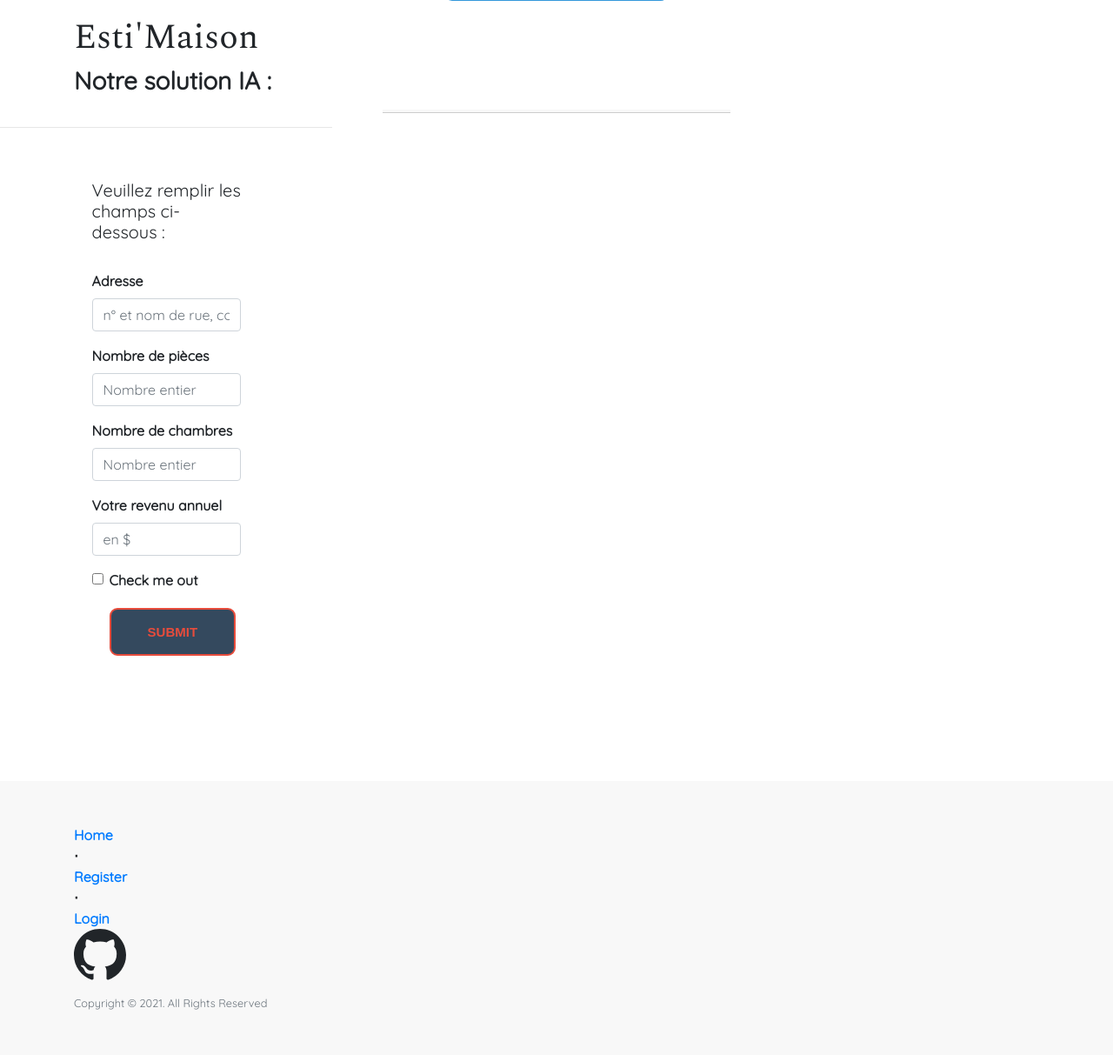
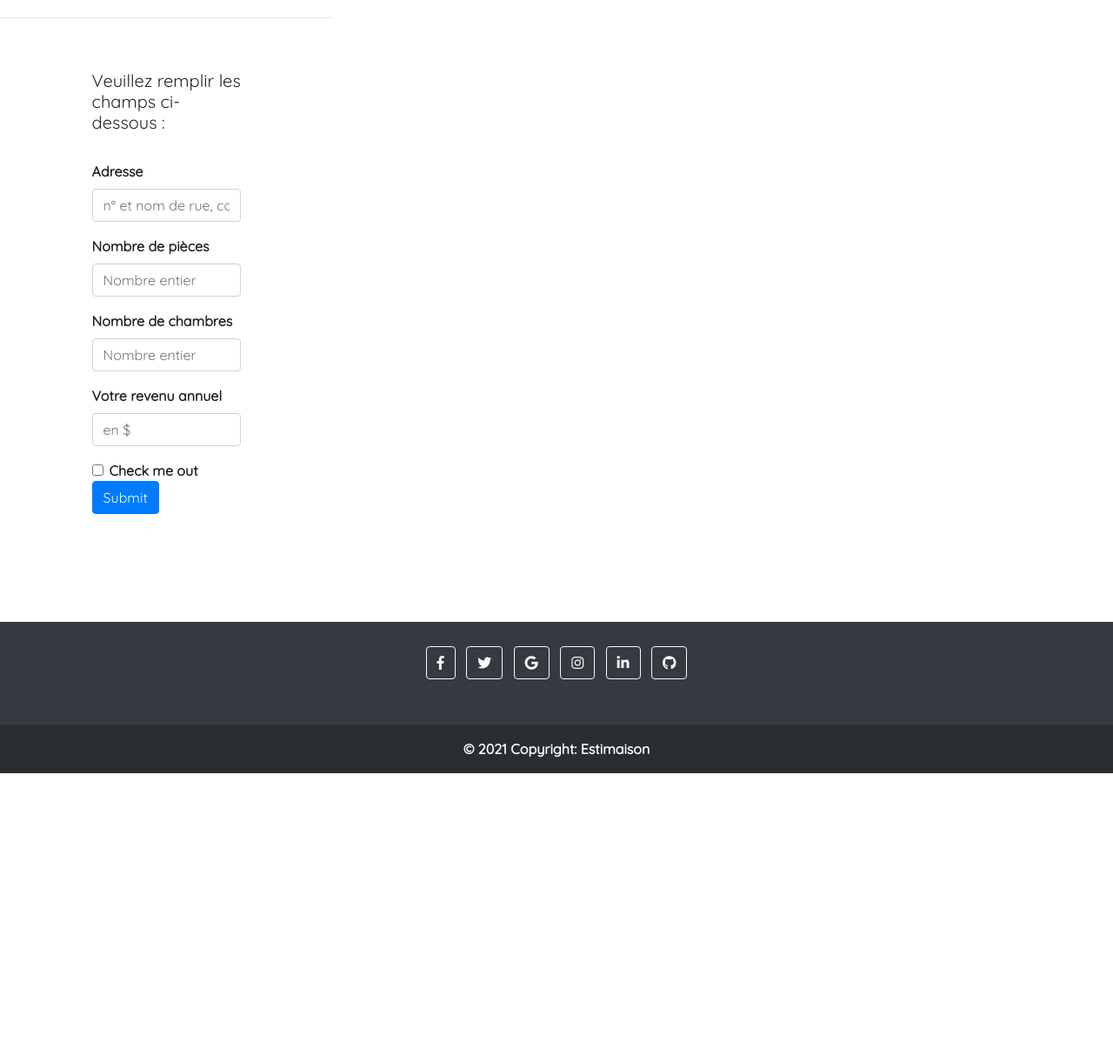
Before and after one commit to julienbosse/Brief_agile, a Flask app: page /form_predict in a window 1280 px wide. Shown: the part 592-1805 px from the top of the page at 87% size. After the commit the page ends 1481 px from the top, so only its background shows below. Run offline with Flask 2, Linux system fonts and the light colour scheme; some libraries are stand-ins or nearby versions.

Commit message:
V2 project
dasboard page added

```diff
--- a/V2/app/static/css/style.css
+++ b/V2/app/static/css/style.css
@@ -75,7 +75,7 @@ a.navbar-brand.topnav {
 }*/
 
 footer {
-    padding: 50px 0;
+    /*padding: 50px 0;*/
     background-color: #f8f8f8;
 }
 
@@ -112,7 +112,7 @@ p.copyright {
     left: 0;
     width: 100%;
 }
-
+/*
 .btn {
   box-sizing: border-box;
   appearance: none;
@@ -155,7 +155,7 @@ p.copyright {
 .btn.third{
     display: inline-block;
 }
-
+*/
 .center {
     margin: auto;
     width: 50%;
@@ -299,7 +299,7 @@ p.copyright {
     left: 0;
     width: 100%;
 }
-
+/*
 .btn {
   box-sizing: border-box;
   appearance: none;
--- a/V2/app/templates/base.html
+++ b/V2/app/templates/base.html
@@ -11,36 +11,26 @@
     <script src="https://cdnjs.cloudflare.com/ajax/libs/popper.js/1.12.3/umd/popper.min.js" integrity="sha384-vFJXuSJphROIrBnz7yo7oB41mKfc8JzQZiCq4NCceLEaO4IHwicKwpJf9c9IpFgh" crossorigin="anonymous"></script>
 
     <link rel="stylesheet" href="https://stackpath.bootstrapcdn.com/bootstrap/4.3.1/css/bootstrap.min.css" integrity="sha384-ggOyR0iXCbMQv3Xipma34MD+dH/1fQ784/j6cY/iJTQUOhcWr7x9JvoRxT2MZw1T" crossorigin="anonymous">
+    <link rel="stylesheet" href="https://use.fontawesome.com/releases/v5.0.8/css/all.css" integrity="sha384-3AB7yXWz4OeoZcPbieVW64vVXEwADiYyAEhwilzWsLw+9FgqpyjjStpPnpBO8o8S" crossorigin="anonymous">
     <script src="{{ url_for('static', filename='js/home.js') }}"></script>
     <link href="{{ url_for('static', filename='css/style.css') }}" rel="stylesheet">
-
-
-    <!--<script src="http://code.jquery.com/jquery-1.8.3.min.js"></script>-->
-    <!--<script type="text/javascript" src="{{ url_for('static', filename='js/jquery-1.3.2.min.js') }}"></script>-->
-
-    <!--<link rel="shortcut icon" href="{{ url_for('static', filename='img/favicon.ico') }}">
-
-
-    <link rel="stylesheet" href="https://cdnjs.cloudflare.com/ajax/libs/twitter-bootstrap/4.1.3/css/bootstrap.min.css">
-    <link rel="stylesheet" href="https://cdnjs.cloudflare.com/ajax/libs/font-awesome/4.7.0/css/font-awesome.min.css">
-    <link rel="stylesheet" href="https://fonts.googleapis.com/css?family=Bitter:400,700">-->
 </head>
 <body>
     <nav class="navbar navbar-expand-lg navbar-light fixed-top">
-        <a class="navbar-brand" href="#">Estimaison</a>
+        <a class="navbar-brand" href="/">Estimaison</a>
             <button class="navbar-toggler" type="button" data-toggle="collapse" data-target="#navbarSupportedContent" aria-controls="navbarSupportedContent" aria-expanded="false" aria-label="Toggle navigation">
                 <span class="navbar-toggler-icon"></span>
             </button>
                 <div class="collapse navbar-collapse" id="navbarSupportedContent">
                     <ul class="navbar-nav ml-auto navbar-righ">
-                      <li class="nav-item active">
-                        <a class="nav-link" href="#">Home<span class="sr-only">(current)</span></a>
-                      </li>
+                        <li class="nav-item active">
+                            <a class="nav-link" href="/">Home<span class="sr-only">(current)</span></a>
+                        </li>
                         <li class="nav-item">
-                        <a class="nav-link" href="#">Predict<span class="sr-only">(current)</span></a>
-                      </li>
+                            <a class="nav-link" href="{{ url_for('form_predict') }}">Predict<span class="sr-only">(current)</span></a>
+                        </li>
                         <li class="nav-item">
-                        <a class="nav-link" href="#">DashBoard<span class="sr-only">(current)</span></a>
+                        <a class="nav-link" href="{{ url_for('dashboard') }}">DashBoard<span class="sr-only">(current)</span></a>
                       </li>
                       <li class="nav-item dropdown">
                         <div class="dropdown-menu" aria-labelledby="navbarDropdown">
@@ -104,25 +94,42 @@
       {% block body %}
       {% endblock %}
       <div class="push"></div>
-    </div>
-    <footer>
-        <div class="container">
-            <div class="row">
-                <div class="col-lg-12">
-                    <ul class="list-inline">
-                        <li><a href="">Home</a></li>
-                        <li class="footer-menu-divider">⋅</li>
-                        <li><a href="">Register</a></li>
-                        <li class="footer-menu-divider">⋅</li>
-                        <li><a href="">Login</a></li>
-                        <svg xmlns="http://www.w3.org/2000/svg" width="60" height="60" fill="currentColor" class="bi bi-github" viewBox="0 0 16 16">
-                            <path d="M8 0C3.58 0 0 3.58 0 8c0 3.54 2.29 6.53 5.47 7.59.4.07.55-.17.55-.38 0-.19-.01-.82-.01-1.49-2.01.37-2.53-.49-2.69-.94-.09-.23-.48-.94-.82-1.13-.28-.15-.68-.52-.01-.53.63-.01 1.08.58 1.23.82.72 1.21 1.87.87 2.33.66.07-.52.28-.87.51-1.07-1.78-.2-3.64-.89-3.64-3.95 0-.87.31-1.59.82-2.15-.08-.2-.36-1.02.08-2.12 0 0 .67-.21 2.2.82.64-.18 1.32-.27 2-.27.68 0 1.36.09 2 .27 1.53-1.04 2.2-.82 2.2-.82.44 1.1.16 1.92.08 2.12.51.56.82 1.27.82 2.15 0 3.07-1.87 3.75-3.65 3.95.29.25.54.73.54 1.48 0 1.07-.01 1.93-.01 2.2 0 .21.15.46.55.38A8.012 8.012 0 0 0 16 8c0-4.42-3.58-8-8-8z"/>
-                        </svg>
-                    </ul>
-                    <p class="copyright text-muted small">Copyright © 2021. All Rights Reserved</p>
-                </div>
-            </div>
-        </div>
+
+    <footer class="bg-dark text-center text-white">
+          <!-- Grid container -->
+          <div class="container p-4 pb-0">
+              <!-- Section: Social media -->
+              <section class="mb-4">
+                  <!-- Facebook -->
+                  <a class="btn btn-outline-light btn-floating m-1" href="#!" role="button">
+                      <i class="fab fa-facebook-f"></i>
+                  </a>
+
+                  <!-- Twitter -->
+                  <a class="btn btn-outline-light btn-floating m-1" href="#!" role="button"><i class="fab fa-twitter"></i></a>
+
+                  <!-- Google -->
+                  <a class="btn btn-outline-light btn-floating m-1" href="#!" role="button"><i class="fab fa-google"></i></a>
+
+                  <!-- Instagram -->
+                  <a class="btn btn-outline-light btn-floating m-1" href="#!" role="button"><i class="fab fa-instagram"></i></a>
+
+                  <!-- Linkedin -->
+                  <a class="btn btn-outline-light btn-floating m-1" href="#!" role="button"><i class="fab fa-linkedin-in"></i></a>
+
+                  <!-- Github -->
+                  <a class="btn btn-outline-light btn-floating m-1" href="#!" role="button"><i class="fab fa-github"></i></a>
+                </section>
+                <!-- Section: Social media -->
+              </div>
+          <!-- Grid container -->
+
+          <!-- Copyright -->
+          <div class="text-center p-3" style="background-color: rgba(0, 0, 0, 0.2);">
+            © 2021 Copyright:
+            <a class="text-white" href="#">Estimaison</a>
+          </div>
+          <!-- Copyright -->
     </footer>
 </body>
 </html>
--- a/V2/app/templates/form_predict.html
+++ b/V2/app/templates/form_predict.html
@@ -3,28 +3,6 @@
 {% block title %}Predict{% endblock %}
 {% block body %}
 
-<div class="intro-header">
-    <div class="container">
-        <div class="row">
-            <div class="col-lg-12">
-                <div class="intro-message">
-                    <h1>Esti'Maison</h1>
-                    <h3>Notre solution IA : </h3>
-                    <hr class="intro-divider">
-                </div>
-            </div>
-        </div>
-        <div class="row">
-            <div class="col-lg-12">
-                <div class="wrapper_button">
-                    <div class="estimer-button">
-                        <a href="#"><button class="btn third">Estimez votre bien !</button></a>
-                    </div>
-                </div>
-            </div>
-        </div>
-    </div>
-</div>
 <div class="section-2">
     <div class="container-fluid">
         <div class="row">
--- a/V2/app/templates/index.html
+++ b/V2/app/templates/index.html
@@ -15,7 +15,7 @@
                         </div>
                         <div class="block-text">
                             <p>Estimer votre Maison et vous gagnerez peut être un porte clé "BURNE" collector !</p>
-                            <img src="../static/img/couille.png">
+                            <img style="display:none" src="../static/img/couille.png">
                         </div>
                         <div class="block_button">
                             <div class="wrapper_button">
@@ -38,7 +38,7 @@
                             </div>
                             <div class="block-text">
                                 <p>Estimer votre Maison et vous gagnerez peut être un porte clé "BURNE" collector !</p>
-                                <img src="../static/img/couille.png">
+                                <img style="display:none" src="../static/img/couille.png">
                             </div>
                             <div class="block_button">
                                 <div class="wrapper_button">
@@ -65,7 +65,7 @@
                             <div class="block-text">
                                 <p>Estimer votre Maison et vous gagnerez peut être un porte clé "BURNE" collector !</p>
                                 <div class="box">
-                                    <img src="../static/img/couille.png">
+                                    <img style="display:none" src="../static/img/couille.png">
                                 </div>
 
                             </div>
--- a/V2/app/views.py
+++ b/V2/app/views.py
@@ -41,3 +41,9 @@ def predict():
         prediction=prediction,
         longitude=location.longitude,
         latitude=location.latitude)
+
+
+@app.route('/dashboard', methods=['GET', 'POST'])
+def dashboard():
+    date = datetime.datetime.now().strftime("%x %X")
+    return render_template('dashboard.html', date=date)
```
Also changed, not shown: V2/app/templates/dashboard.html (added, +27 -0 lines).
